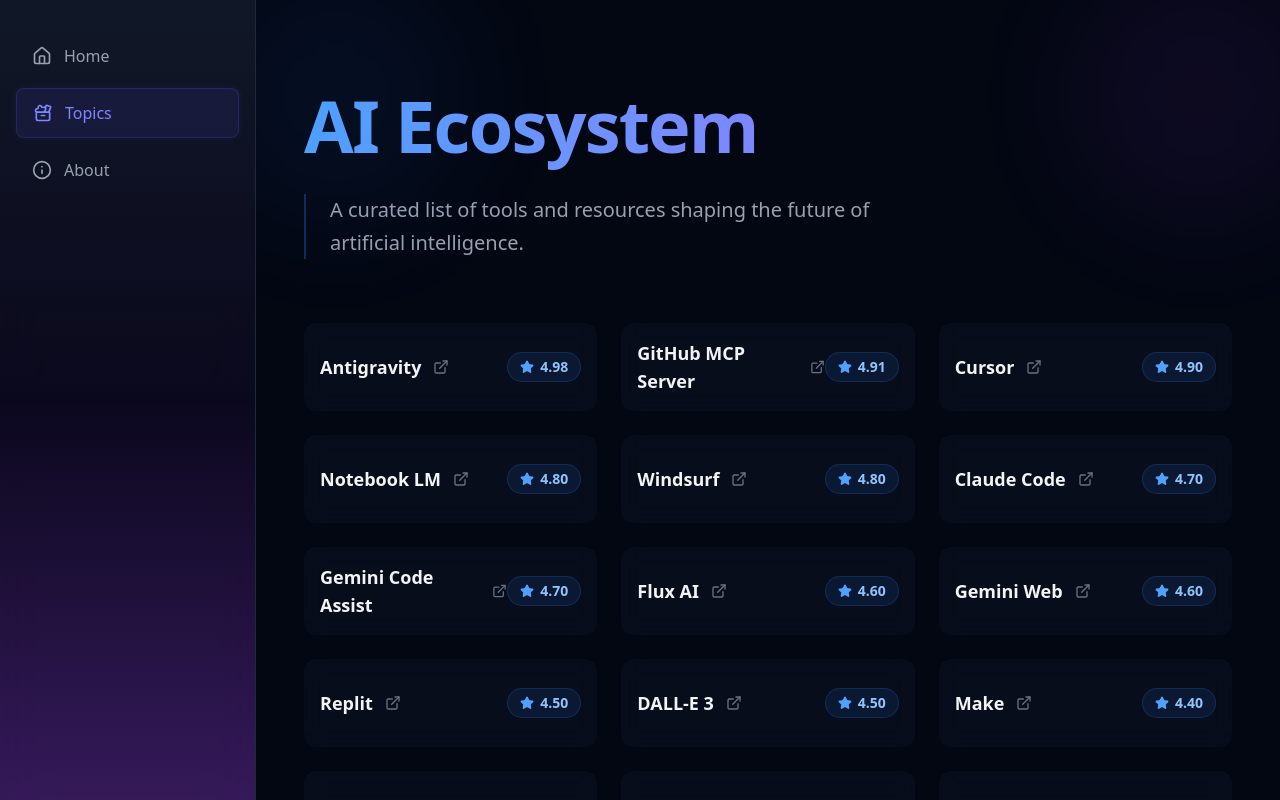
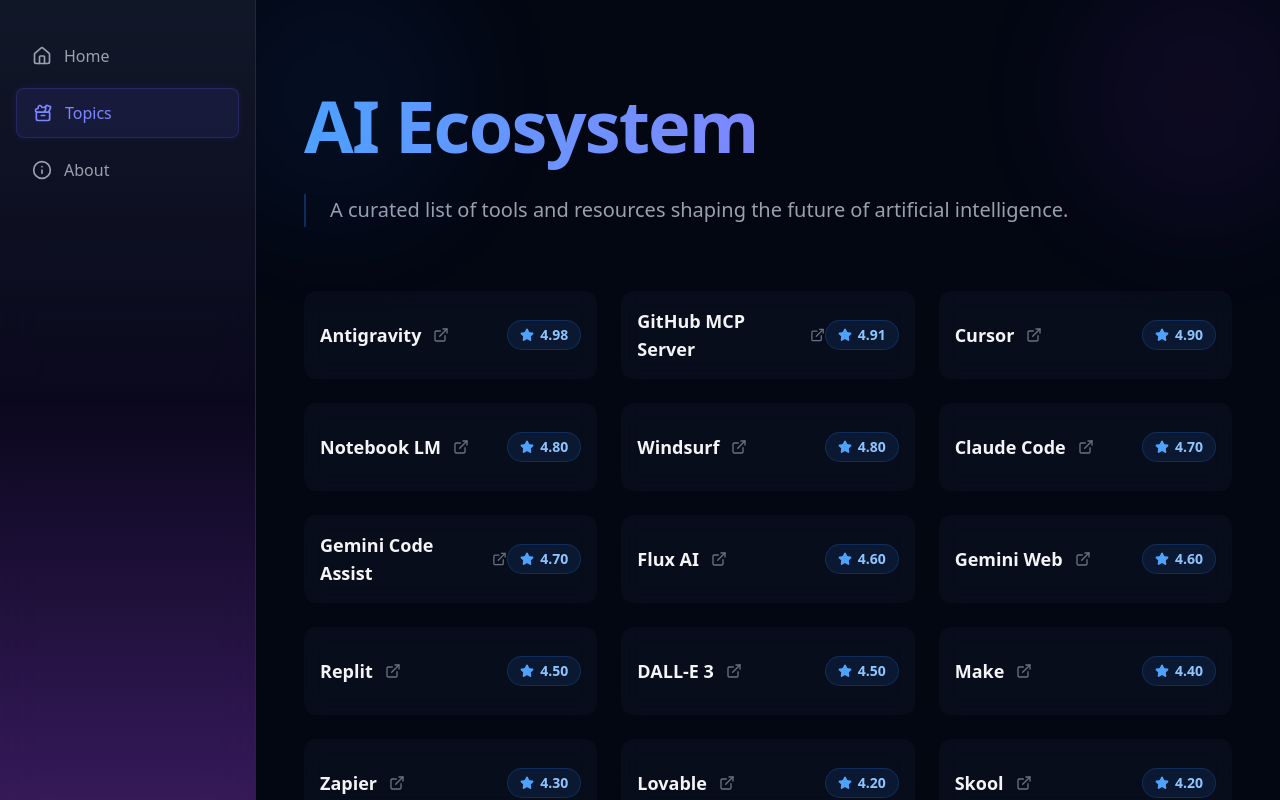
Before and after one commit to edwardtanguay/fastfollow-v2, a Next.js app: page /topics in a window 1280 px wide. Built offline with nearby package versions, Linux system fonts and the light colour scheme.

Commit message:
...better placed

```diff
--- a/src/app/topics/page.tsx
+++ b/src/app/topics/page.tsx
@@ -5,7 +5,7 @@
 export default function TopicsPage() {
   return (
     <div className="min-h-dvh text-gray-100 p-8 md:p-12">
-      <div className="max-w-6xl mx-auto mt-16 md:mt-8">
+      <div className="max-w-7xl mx-auto mt-16 md:mt-8">
         <header className="mb-16 relative">
           <div className="absolute -top-24 -left-24 w-64 h-64 bg-blue-500/10 rounded-full blur-3xl animate-pulse" />
           <div className="absolute -top-24 -right-24 w-64 h-64 bg-purple-500/10 rounded-full blur-3xl animate-pulse delay-700" />
@@ -13,7 +13,7 @@
           <h1 className="text-5xl md:text-7xl font-bold py-4 -my-4 mb-2 tracking-tight bg-linear-to-r from-blue-400 via-indigo-400 to-purple-500 bg-clip-text text-transparent leading-tight">
             AI Ecosystem
           </h1>
-          <p className="text-xl text-gray-400 leading-relaxed max-w-xl border-l-2 border-blue-500/30 pl-6">
+          <p className="text-xl text-gray-400 leading-relaxed max-w-3xl border-l-2 border-blue-500/30 pl-6">
             A curated list of tools and resources shaping the future of artificial intelligence.
           </p>
         </header>
```
